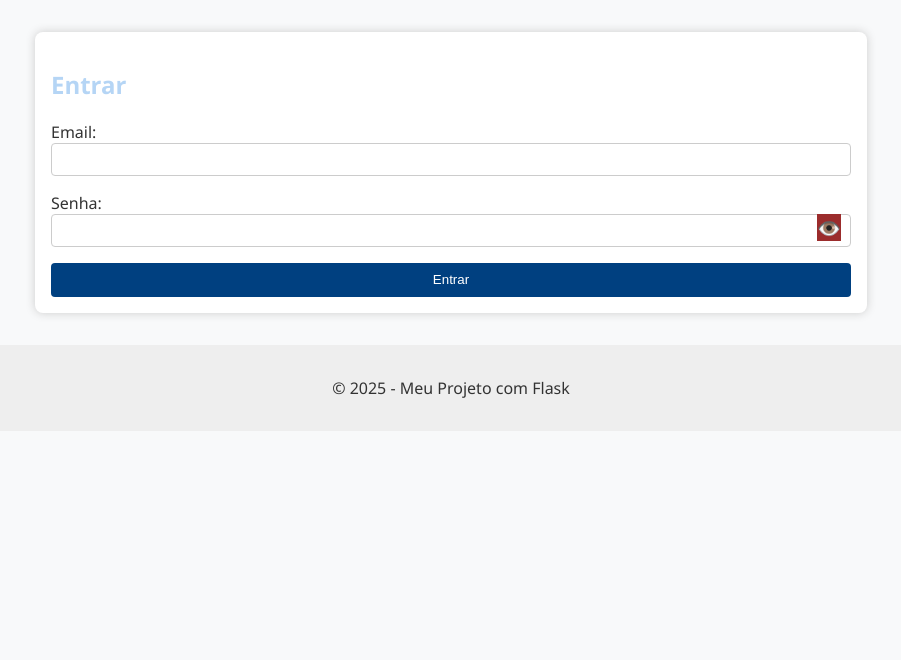
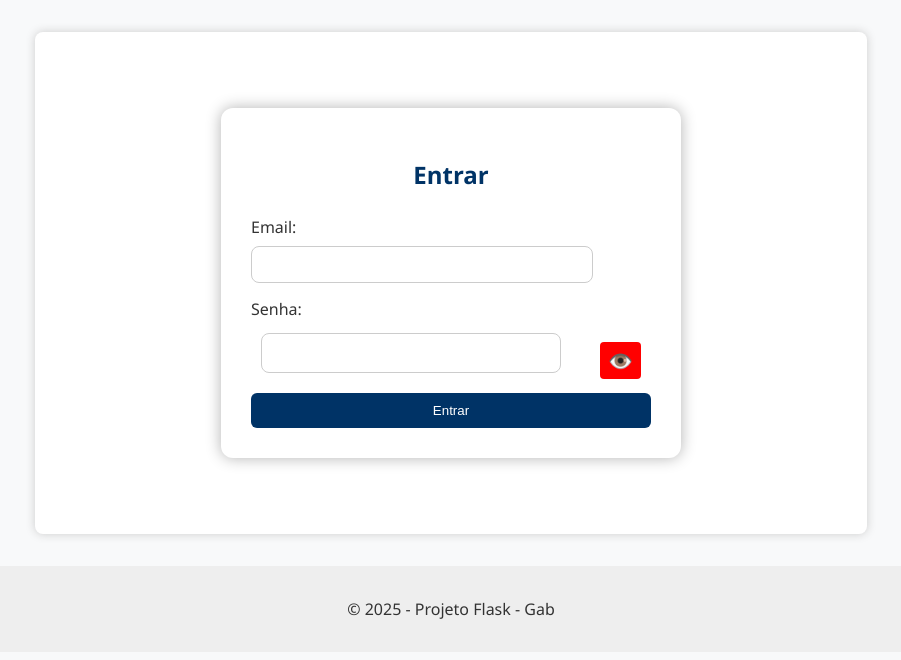
Before and after one commit to gabrielesequeira/ecommerce, a Flask app: page /login in a window 1280 px wide. Shown: the part 140-800 px from the top of the page, without its empty margins (189-1090 px from the left). Run offline with Flask 3, Linux system fonts and the light colour scheme.

Commit message:
login quase pronto

```diff
--- a/static/css/styles.css
+++ b/static/css/styles.css
@@ -47,54 +47,86 @@ h1, h2 {
     color: #b5d5f5;
 }
 
-.form-contato {
-    display: flex;
-    flex-direction: column;
+
+
+
+/* css login */
+.form-section {
+    max-width: 400px;
+    margin: 60px auto;
+    padding: 30px;
+    background-color: #fff;
+    border-radius: 12px;
+    box-shadow: 0 0 15px rgba(0,0,0,0.3);
 }
 
-.form-contato input,
-.form-contato textarea {
-    margin-bottom: 1rem;
-    padding: 0.5rem;
-    border: 1px solid #ccc;
-    border-radius: 4px;
+.form-section h2 {
+    text-align: center;
+    margin-bottom: 25px;
+    color: #003366;
 }
 
+.form-contato label {
+    display: block;
+    margin-bottom: 8px;
+    color: #333;
+}
+
+.form-contato input[type="email"],
+.form-contato input[type="password"] {
+    width: 80%;
+    padding: 10px;
+    margin-bottom: 15px;
+    border: 1px solid #ccc;
+    border-radius: 8px;
+}
+
+.senha-container {
+    display: flex;
+    justify-content: space-between;
+    align-items: center;
+    padding: 5px 10px;
+    gap: 10px; /* espaçamento opcional */
+}
+
+.senha-container input {
+    width: 100%; /* ocupa todo o espaço disponível, mas não depende do span */
+    max-width: 300px; /* limite opcional */
+    border: none;
+    color: white;
+    font-size: 16px;
+    padding: 8px;
+    border-radius: 4px;
+    box-sizing: border-box;
+}
+
+.toggle-senha {
+    cursor: pointer;
+    font-size: 20px;
+    user-select: none;
+    background-color: red;
+    padding: 5px 8px;
+    border-radius: 4px;
+    flex-shrink: 0; /* impede que o span diminua */
+}
+
+.toggle-senha:hover {
+    color: #0055aa;
+    background-color: darkred;
+}
+
+
 button {
-    background-color: #004080;
+    width: 100%;
+    background-color: #003366;
     color: white;
-    padding: 0.6rem;
+    padding: 10px;
     border: none;
-    border-radius: 4px;
+    border-radius: 6px;
     cursor: pointer;
+    transition: background-color 0.3s ease;
 }
 
 button:hover {
-    background-color: #0059b3;
+    background-color: #0055aa;
 }
-
-.success {
-    color: green;
-    font-weight: bold;
-    margin-bottom: 1rem;
-}
-.senha-container {
-    position: relative;
-    display: flex;
-    justify-content: space-between;
-
-}
-
-.senha-container input {
-    flex: 2;
-    padding-right: 30px;
-}
-
-.toggle-senha {
-    position: absolute;
-    right: 10px;
-    cursor: pointer;
-    user-select: none;
-    font-size: 1.2rem;
-    background-color: #9b2c2c;
-}
--- a/templates/base.html
+++ b/templates/base.html
@@ -6,6 +6,7 @@
     <title>{% block title %}Meu Site{% endblock %}</title>
     <link rel="stylesheet" href="{{ url_for('static', filename='css/styles.css') }}">
     <meta name="viewport" content="width=device-width, initial-scale=1.0">
+    <script defer src="{{ url_for('static', filename='js/main.js') }}"></script>
 </head>
 <body>
     <header>
@@ -26,9 +27,8 @@
     </main>
 
     <footer>
-        <p>&copy; 2025 - Meu Projeto com Flask</p>
+        <p>&copy; 2025 - Projeto Flask - Gab </p>
     </footer>
-    <script src="{{ url_for('static', filename='js/main.js') }}"></script>
 
 </body>
 </html>
--- a/templates/login.html
+++ b/templates/login.html
@@ -3,17 +3,19 @@
 {% block title %}Login{% endblock %}
 
 {% block content %}
-<section>
+<section class="form-section">
     <h2>Entrar</h2>
     <form method="POST" class="form-contato">
         <label for="email">Email:</label>
-        <input type="email" name="email" required>
+        <input type="email" name="email" id="email" required>
 
         <label for="senha">Senha:</label>
         <div class="senha-container">
-            <input type="password" name="senha" required>
-            <span class="toggle-senha">👁️</span>
+            <input type="password" name="senha" id="senha" required>
+            <span class="toggle-senha" onclick="toggleSenha()">👁️</span>
         </div>
+
+
 
         <button type="submit">Entrar</button>
     </form>
```
Also changed, not shown: static/js/main.js (+10 -27 lines).
